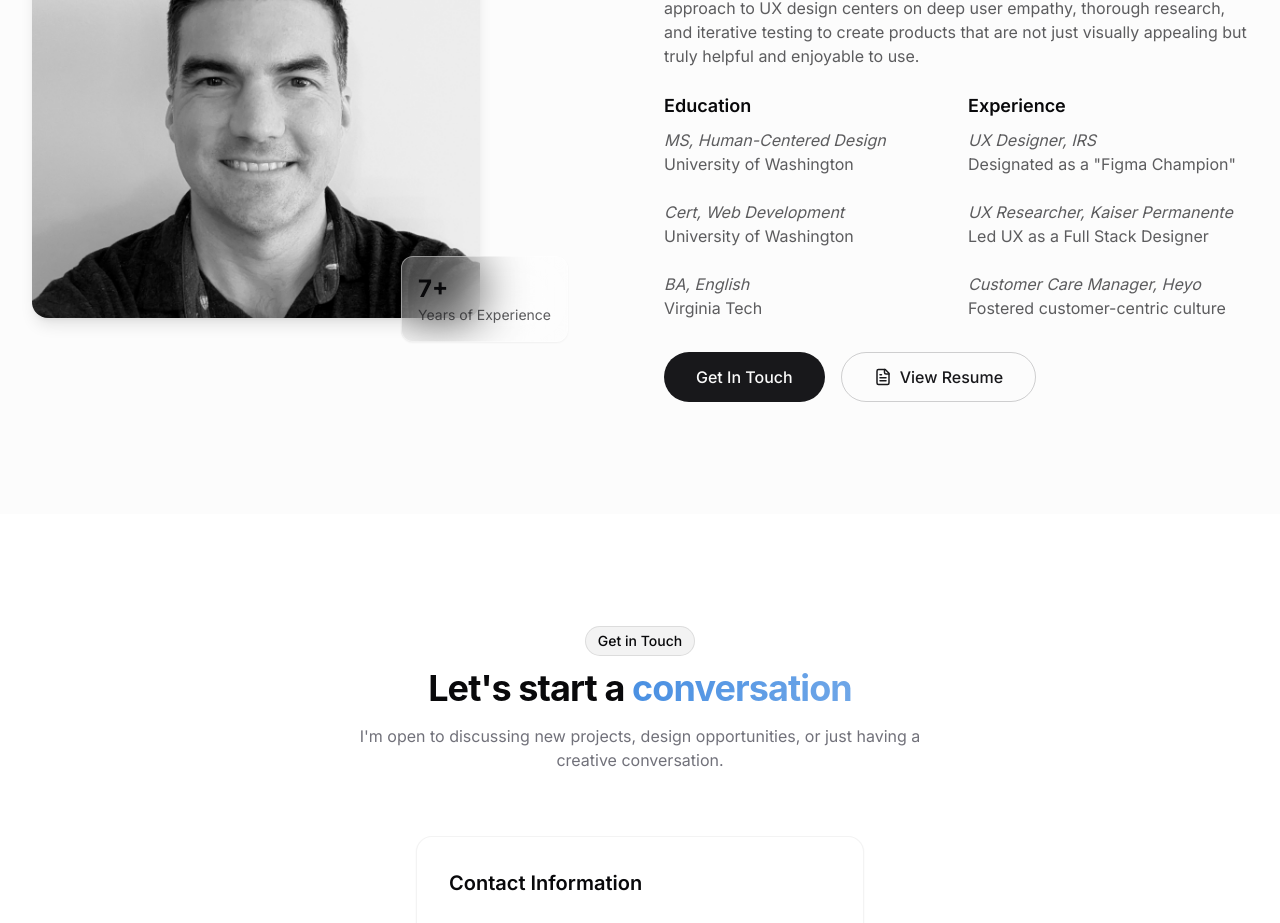
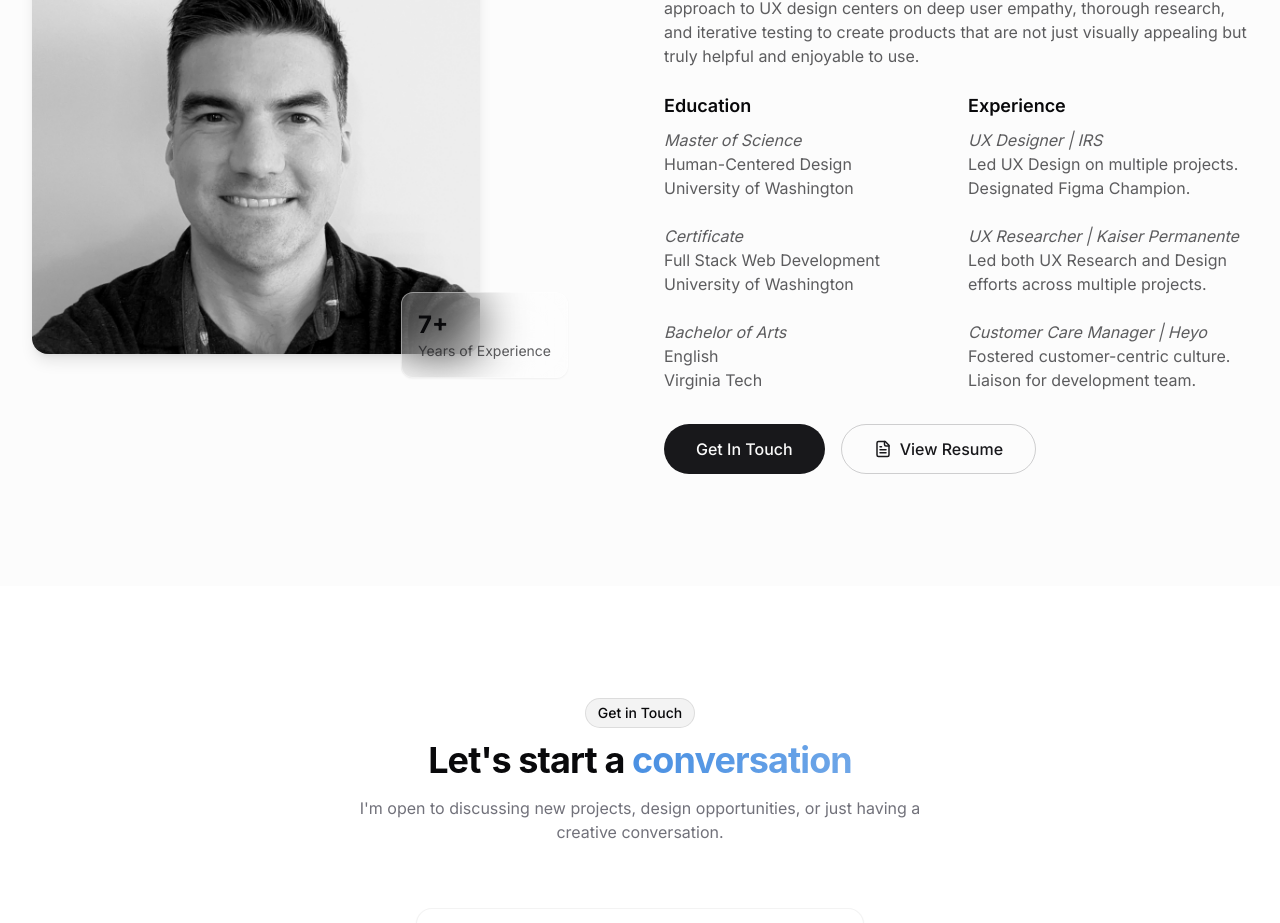
Before and after one commit to brooks-t/ux-designer-portfolio, a React (Vite) app: page / in a window 1280 px wide. Shown: the part 3500-4423 px from the top of the page. Built offline with nearby package versions, Linux system fonts and the light colour scheme.

Commit message:
updated about section education and experience

```diff
--- a/src/components/About.tsx
+++ b/src/components/About.tsx
@@ -42,35 +42,41 @@ const About = () => {
 							<div>
 								<h3 className="text-lg font-semibold mb-2">Education</h3>
 								<p className="text-primary/70">
-									<i>MS, Human-Centered Design</i>
+									<i>Master of Science</i>
+									<br></br>Human-Centered Design
 									<br></br>University of Washington
 								</p>
 								<br></br>
 								<p className="text-primary/70">
-									<i>Cert, Web Development</i>
+									<i>Certificate</i>
+									<br></br>Full Stack Web Development
 									<br></br>University of Washington
 								</p>
 								<br></br>
 								<p className="text-primary/70">
-									<i>BA, English</i>
+									<i>Bachelor of Arts</i>
+									<br></br>English
 									<br></br>Virginia Tech
 								</p>
 							</div>
 							<div>
 								<h3 className="text-lg font-semibold mb-2">Experience</h3>
 								<p className="text-primary/70">
-									<i>UX Designer, IRS</i>
-									<br></br>Designated as a "Figma Champion"
+									<i>UX Designer | IRS</i>
+									<br></br>Led UX Design on multiple projects. Designated Figma
+									Champion.
 								</p>
 								<br></br>
 								<p className="text-primary/70">
-									<i>UX Researcher, Kaiser Permanente</i>
-									<br></br>Led UX as a Full Stack Designer
+									<i>UX Researcher | Kaiser Permanente</i>
+									<br></br>Led both UX Research and Design efforts across
+									multiple projects.
 								</p>
 								<br></br>
 								<p className="text-primary/70">
-									<i>Customer Care Manager, Heyo</i>
-									<br></br>Fostered customer-centric culture
+									<i>Customer Care Manager | Heyo</i>
+									<br></br>Fostered customer-centric culture. Liaison for
+									development team.
 								</p>
 							</div>
 						</div>
```
